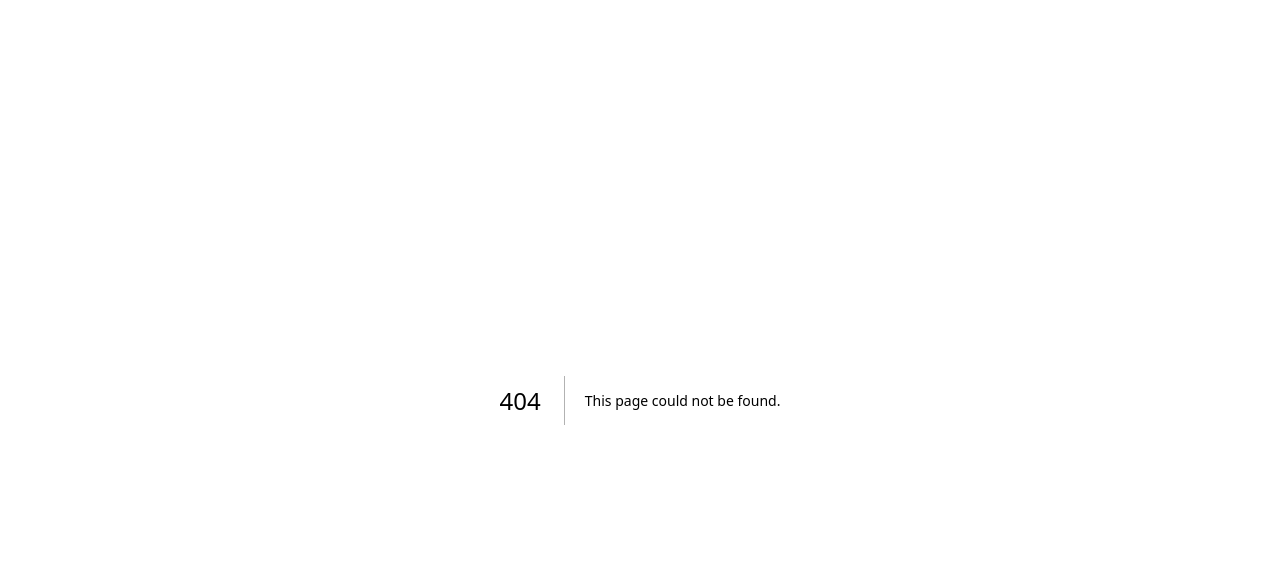
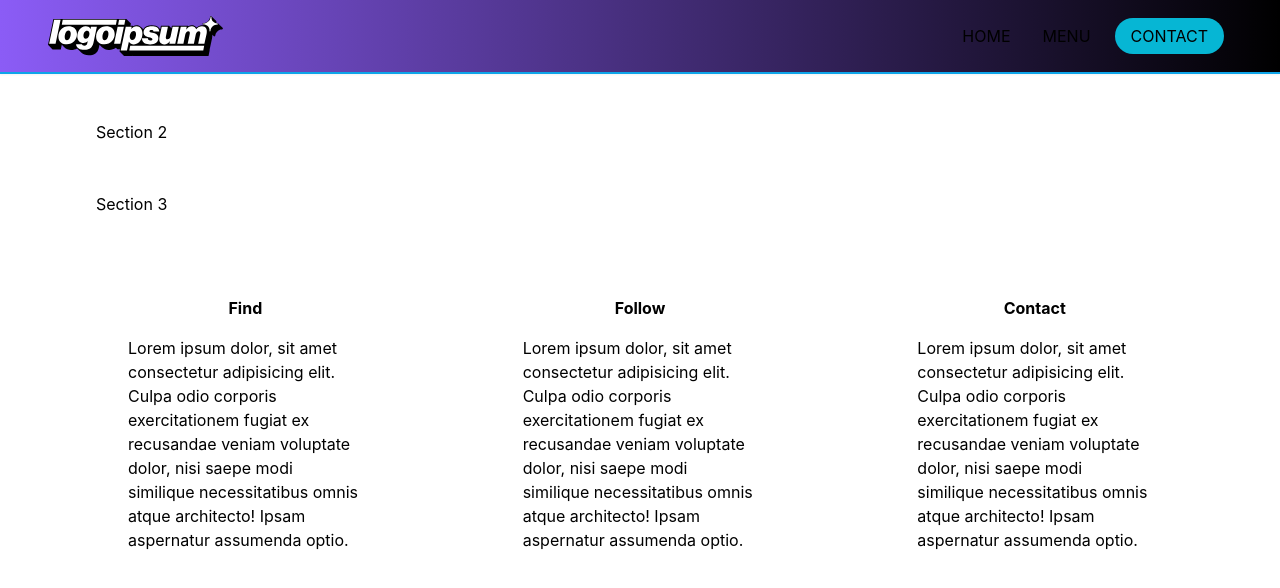
Before and after one commit to iainbrux/zaza-restaurant-website, a Next.js app: page /contact in a window 1280 px wide. Before the commit this address had no page. Shown: the top 588 px of the page. Built offline with nearby package versions, Linux system fonts and the light colour scheme.

Commit message:
start skeletoning navbar

```diff
--- a/components/footer/content.tsx
+++ b/components/footer/content.tsx
@@ -4,8 +4,8 @@ export interface FooterContentProps {
 }
 
 export const FooterContent = ({ title, content }: FooterContentProps) => (
-  <div className="flex flex-col items-center my-4 mx-20">
+  <aside className="flex flex-col items-center my-4 mx-20">
     <h3 className="font-bold mb-4">{title}</h3>
     <p>{content}</p>
-  </div>
+  </aside>
 );
--- a/components/footer/index.tsx
+++ b/components/footer/index.tsx
@@ -6,11 +6,13 @@ export const Footer = () => {
   nisi saepe modi similique necessitatibus omnis atque architecto! Ipsam
   aspernatur assumenda optio.`;
 
+  const titles = ["Find", "Follow", "Contact"];
+
   return (
-    <footer className="flex flex-row py-4 px-12">
-      <FooterContent title="Find" content={loremIpsum} />
-      <FooterContent title="Follow" content={loremIpsum} />
-      <FooterContent title="Contact" content={loremIpsum} />
+    <footer className="flex flex-row py-4 px-12 z-0">
+      {titles.map((title) => (
+        <FooterContent title={title} content={loremIpsum} />
+      ))}
     </footer>
   );
 };
--- /dev/null
+++ b/components/nav-bar/index.tsx
@@ -0,0 +1,25 @@
+import Link from "next/link";
+
+export const NavigationBar = () => {
+  return (
+    <header>
+      <nav className="flex flex-row items-center justify-between py-4 px-12 border-b-2 shadow-sm border-sky-500 fixed top-0 w-full bg-gradient-to-r from-violet-500 to-fuchsia-500s bg-black z-10">
+        <img src="/logo-ipsum.svg" />
+        <div>
+          <Link className="mx-4" href="/">
+            HOME
+          </Link>
+          <Link className="mx-4" href="/menu">
+            MENU
+          </Link>
+          <Link
+            className="py-2 px-4 bg-cyan-500 rounded-full mx-2"
+            href="/contact"
+          >
+            CONTACT
+          </Link>
+        </div>
+      </nav>
+    </header>
+  );
+};
--- /dev/null
+++ b/pages/contact/content.tsx
@@ -0,0 +1,11 @@
+export const Content = () => {
+  return (
+    <body>
+      <main className="m-12">
+        <section className="m-12">Section 1</section>
+        <section className="m-12">Section 2</section>
+        <section className="m-12">Section 3</section>
+      </main>
+    </body>
+  );
+};
--- /dev/null
+++ b/pages/contact/index.tsx
@@ -0,0 +1,15 @@
+import { Footer } from "../../components/footer";
+import { NavigationBar } from "../../components/nav-bar";
+import { Content } from "./content";
+
+const Contact = () => {
+  return (
+    <>
+      <NavigationBar />
+      <Content />
+      <Footer />
+    </>
+  );
+};
+
+export default Contact;
--- a/pages/index.tsx
+++ b/pages/index.tsx
@@ -1,9 +1,13 @@
 import { Footer } from "../components/footer";
+import { NavigationBar } from "../components/nav-bar";
 
-export default function Home() {
+const Home = () => {
   return (
     <>
+      <NavigationBar />
       <Footer />
     </>
   );
-}
+};
+
+export default Home;
--- /dev/null
+++ b/pages/menu/index.tsx
@@ -0,0 +1,13 @@
+import { Footer } from "../../components/footer";
+import { NavigationBar } from "../../components/nav-bar";
+
+const Menu = () => {
+  return (
+    <>
+      <NavigationBar />
+      <Footer />
+    </>
+  );
+};
+
+export default Menu;
```
Also changed, not shown: components/nav-link.tsx (deleted), public/logo-ipsum.svg (added).
